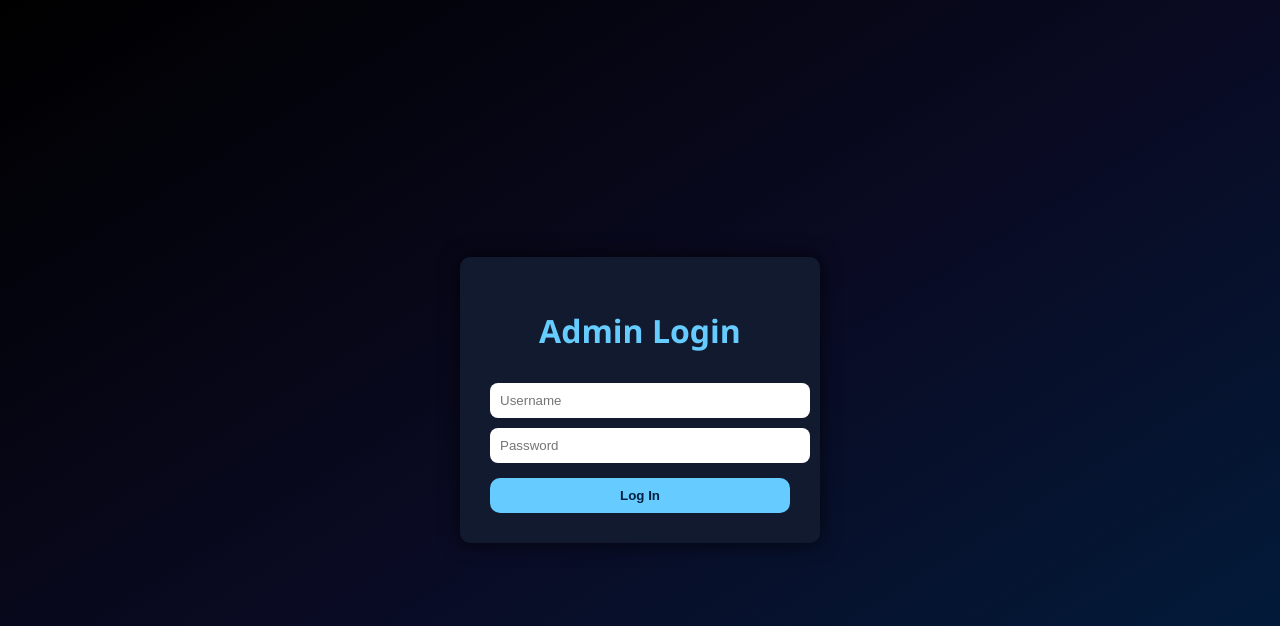
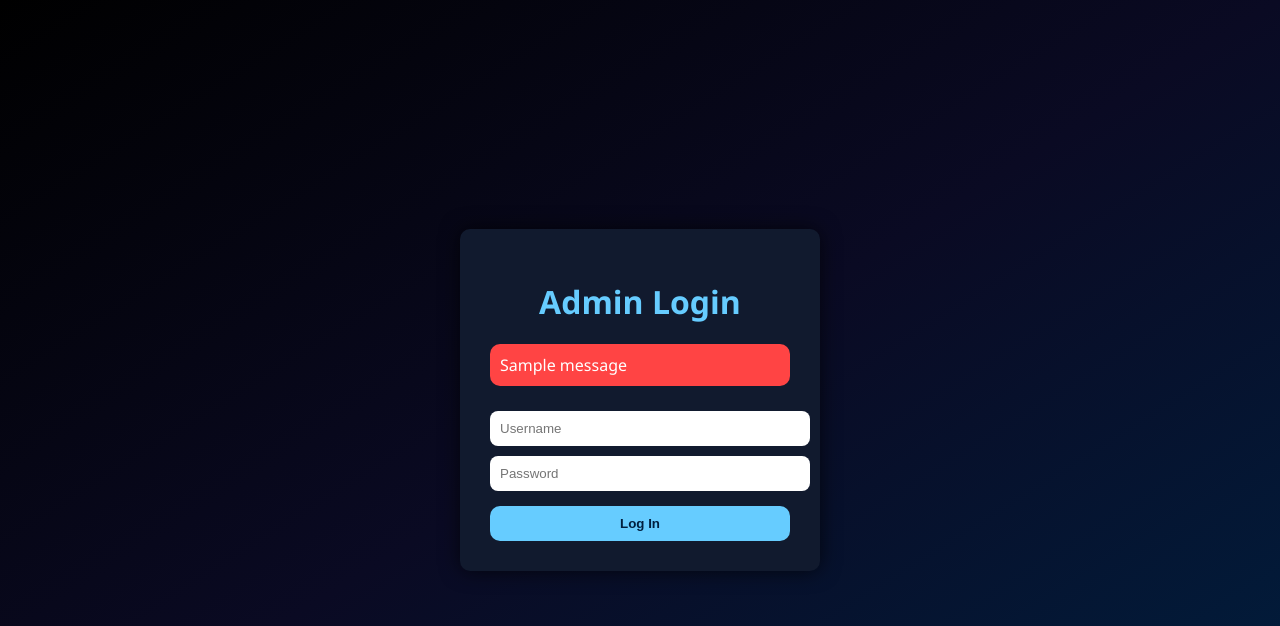
Before and after one commit to TheLostOasiis/easyfixtech, a Flask app: page /admin/login in a window 1280 px wide. Shown: the top 626 px of the page. Run offline with Flask 3, Linux system fonts and the light colour scheme; one stand-in notice (Sample message) is shown.

Commit message:
"Added Admin Fix/Test"

```diff
--- a/app/templates/admin/login.html
+++ b/app/templates/admin/login.html
@@ -50,6 +50,16 @@
 <body>
   <div class="login-box">
     <h1>Admin Login</h1>
+      {% with messages = get_flashed_messages() %}
+  {% if messages %}
+    <div style="background-color: #ff4444; padding: 10px; border-radius: 10px; margin-bottom: 15px;">
+      {% for message in messages %}
+        <p style="margin: 0; color: white;">{{ message }}</p>
+      {% endfor %}
+    </div>
+  {% endif %}
+{% endwith %}
+
     <form method="POST">
       <input type="text" name="username" placeholder="Username" required>
       <input type="password" name="password" placeholder="Password" required>
```
